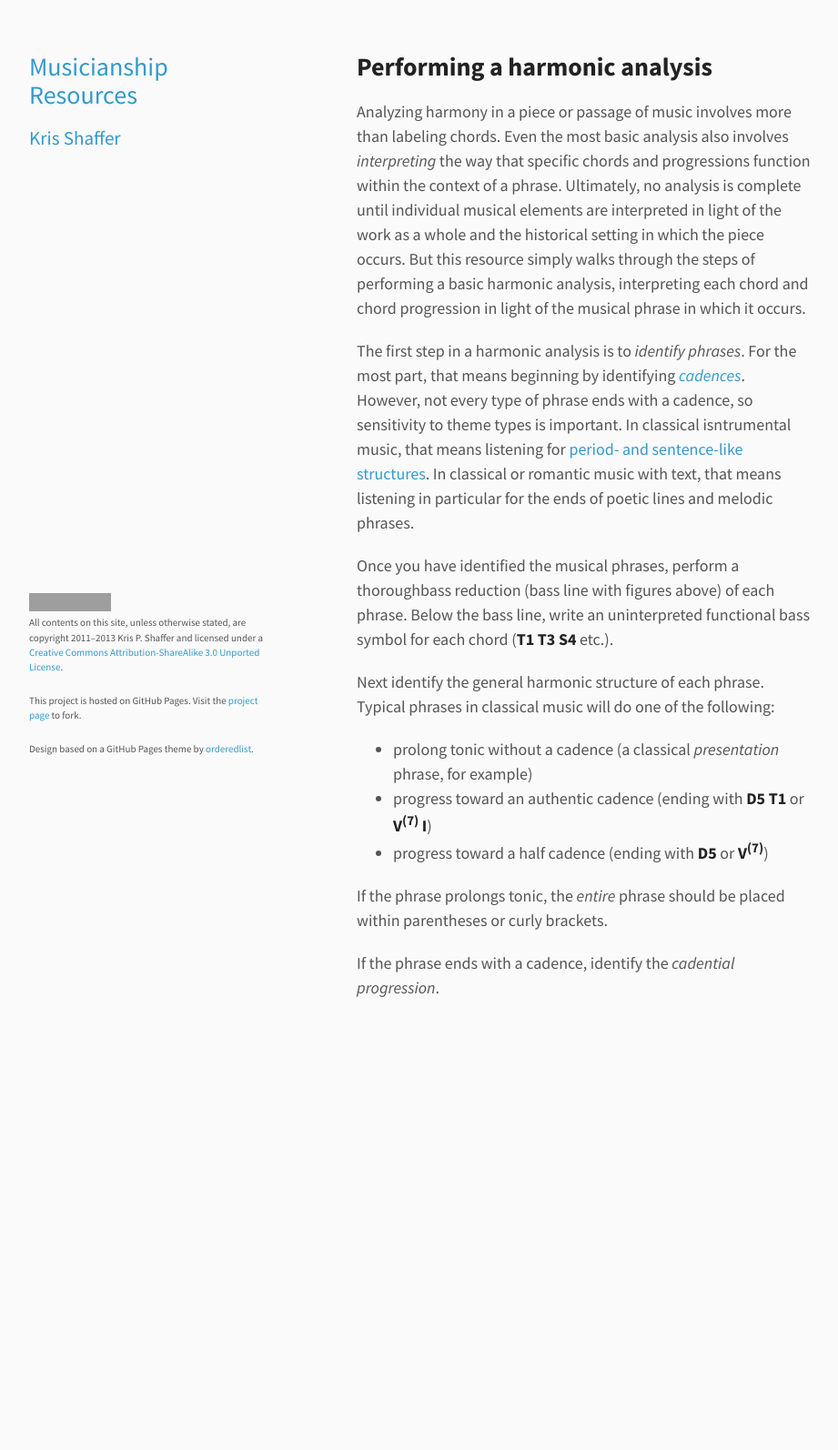
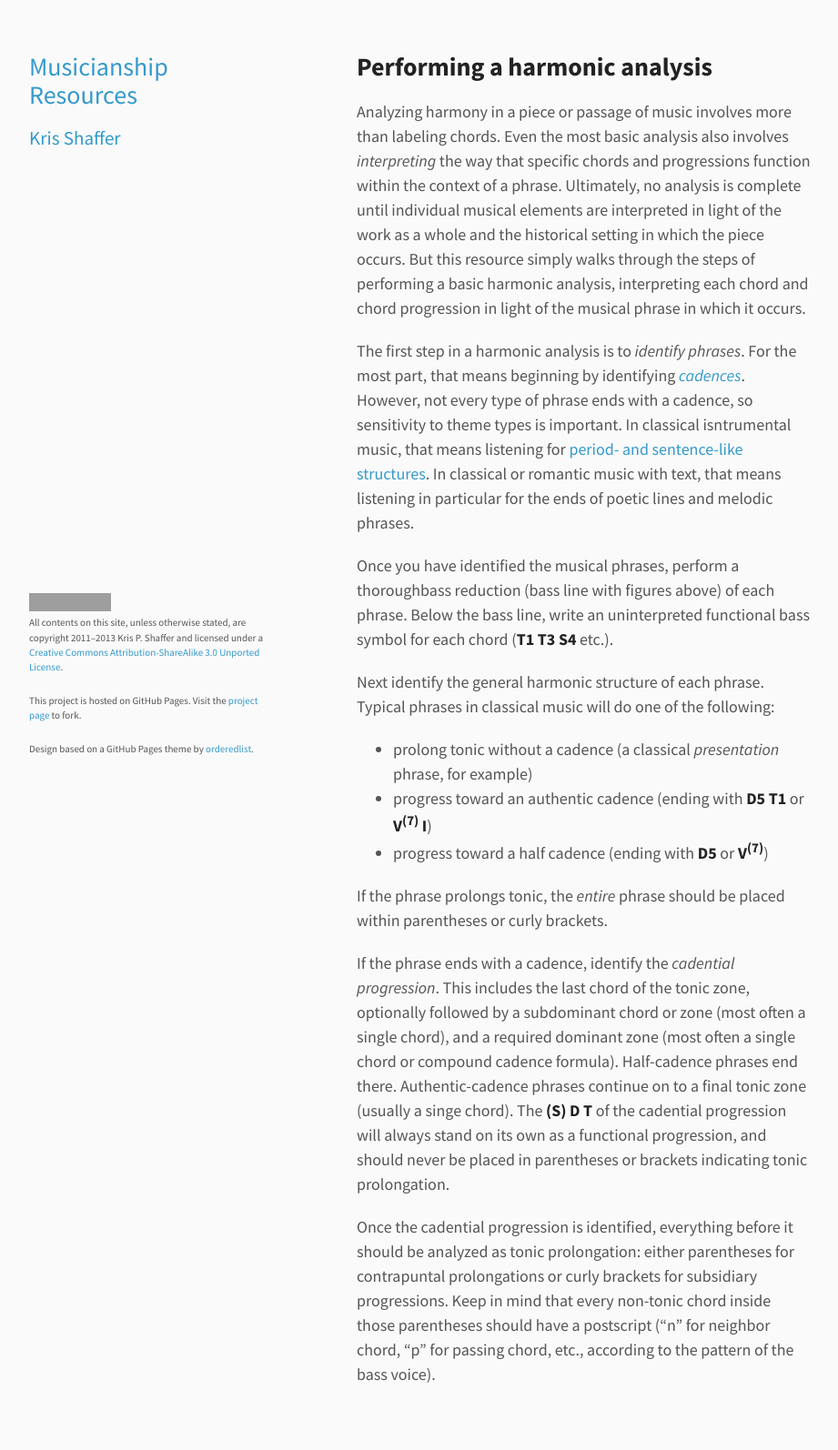
Before and after one commit to kshaffer/musicianship, a Jekyll site: the page built from harmonicAnalysis.md, in a window 1280 px wide. Shown: the whole page at 91% size, without its empty margins (178-1099 px from the left). Built offline with Jekyll 4.4.1, drawn with Linux system fonts in a browser that asks for light colours; Markdown is read by kramdown in place of the engine named in the settings; before the commit the page ends 1169 px from its top, so only the background shows below that; grey boxes are pictures that could not be loaded.

Commit message:
harmonic analysis resource

```diff
--- a/harmonicAnalysis.md
+++ b/harmonicAnalysis.md
@@ -20,4 +20,6 @@ Next identify the general harmonic structure of each phrase. Typical phrases in
 
 If the phrase prolongs tonic, the *entire* phrase should be placed within parentheses or curly brackets.
 
-If the phrase ends with a cadence, identify the *cadential progression*.
+If the phrase ends with a cadence, identify the *cadential progression*. This includes the last chord of the tonic zone, optionally followed by a subdominant chord or zone (most often a single chord), and a required dominant zone (most often a single chord or compound cadence formula). Half-cadence phrases end there. Authentic-cadence phrases continue on to a final tonic zone (usually a singe chord). The **(S) D T** of the cadential progression will always stand on its own as a functional progression, and should never be placed in parentheses or brackets indicating tonic prolongation.
+
+Once the cadential progression is identified, everything before it should be analyzed as tonic prolongation: either parentheses for contrapuntal prolongations or curly brackets for subsidiary progressions. Keep in mind that every non-tonic chord inside those parentheses should have a postscript ("n" for neighbor chord, "p" for passing chord, etc., according to the pattern of the bass voice).
```
Also changed, not shown: index.md (+1 -0 lines), 2 other files.
